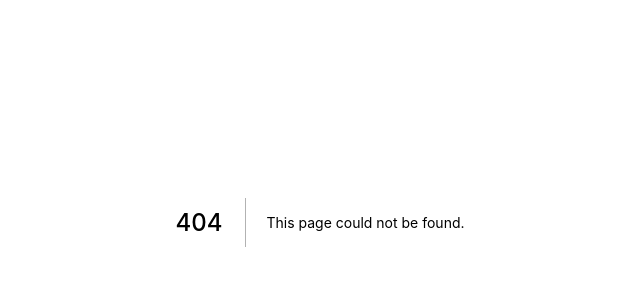
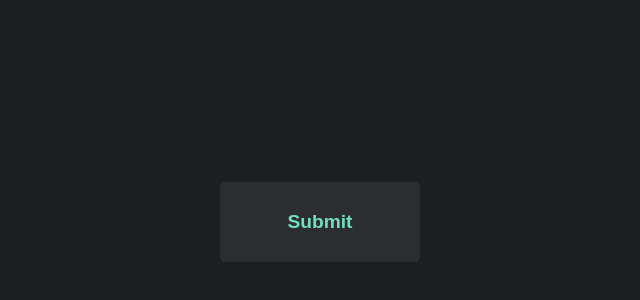
Before and after one commit to rylanzhou/mini-works-v2, a Next.js app: page /Submit-Button in a window 1280 px wide. Before the commit this address had no page. Shown: the part 178-478 px from the top of the page, without its empty margins (320-960 px from the left). Built offline with nearby package versions, Linux system fonts and the light colour scheme.

Commit message:
feat: add submit button page

```diff
--- /dev/null
+++ b/pages/Submit-Button/index.tsx
@@ -0,0 +1,22 @@
+import React, { useState } from 'react';
+import styles from './styles.module.scss';
+
+export default function SubmitButton() {
+  const [isAnimating, setIsAnimating] = useState(false);
+
+  return (
+    <div className="body" style={{ backgroundColor: '#1d1f20' }}>
+      <button
+        className={`${styles.btn} ${isAnimating ? styles.animating : ''}`}
+        onClick={() => setIsAnimating(true)}
+      >
+        Submit
+      </button>
+      <div className={styles.checkmark}>
+        <svg x="0px" y="0px" fill="none" viewBox="0 0 25 30">
+          <path d="M2,19.2C5.9,23.6,9.4,28,9.4,28L23,2" />
+        </svg>
+      </div>
+    </div>
+  );
+}
--- /dev/null
+++ b/pages/Submit-Button/styles.module.scss
@@ -0,0 +1,121 @@
+.btn {
+  position: relative;
+  height: 80px;
+  width: 200px;
+  border-radius: 0.25em;
+  font-weight: bold;
+  font-size: 1.2em;
+  border: none;
+  outline: none;
+  color: #71dfbe;
+  background-color: #2b2d2f;
+  cursor: pointer;
+
+  // Hide the body when animating, only display ::before and ::after
+  &.animating {
+    color: transparent;
+    background-color: transparent;
+    user-select: none;
+    cursor: default;
+    animation: hide 0s calc(0.5s + 2s) forwards; // Delay time is the sum of ::before and ::after animation time
+
+    &::before {
+      opacity: 1;
+      animation: squish 0.5s forwards cubic-bezier(0.25, 1.1, 0.73, 1.38);
+    }
+    &::after {
+      opacity: 1;
+      animation: progress 2s 0.5s forwards;
+    }
+  }
+
+  &::before {
+    content: '';
+    position: absolute;
+    inset: 0;
+    opacity: 0;
+    border-radius: 0.25em;
+    background-color: #2b2d2f;
+  }
+
+  &::after {
+    content: '';
+    position: absolute;
+    inset: 0;
+    left: 50%;
+    right: 50%;
+    top: 45%;
+    bottom: 45%;
+    border-radius: 200px; // large enough to make it round
+    background-color: white;
+    opacity: 0;
+  }
+}
+
+// Initially make the checkmark looks the same as the progress bar, then do the animation
+.btn.animating + .checkmark {
+  display: flex;
+  justify-content: center;
+  align-items: center;
+  width: 0;
+  height: 0;
+  border-radius: 0.25em;
+  background-color: #2b2d2f;
+  animation: change 0.4s calc(0.5s + 2s) forwards;
+
+  svg {
+    width: 25px;
+    stroke: white;
+    stroke-width: 2px;
+    stroke-linecap: round;
+    stroke-linejoin: round;
+    stroke-dashoffset: 41; // the length of the path
+    stroke-dasharray: 41;
+    animation: checkmark 0.2s calc(0.5s + 2s + 0.4s + 0.1s) forwards;
+  }
+}
+
+@keyframes squish {
+  100% {
+    left: -25%;
+    right: -25%;
+    top: 45%;
+    bottom: 45%;
+    border-radius: 200px; // large enough to make it round
+  }
+}
+
+@keyframes progress {
+  100% {
+    left: -25%;
+    right: -25%;
+  }
+}
+
+@keyframes hide {
+  100% {
+    width: 0;
+    height: 0;
+    padding: 0;
+    margin: 0;
+  }
+}
+
+@keyframes change {
+  0% {
+    width: calc(200px * 1.5); // 200px of button width and then stretch 25% to both sides
+    height: calc(80px * 0.1); // 80px of button height and then shrink 45% to both top and bottom
+  }
+  100% {
+    width: 50px;
+    height: 50px;
+    border-radius: 100%;
+    background-color: #71dfbe;
+  }
+}
+
+@keyframes checkmark {
+  100% {
+    stroke-dashoffset: 0;
+  }
+}
--- a/pages/index.tsx
+++ b/pages/index.tsx
@@ -48,6 +48,7 @@ const links = [
   'Prettier-Logo',
   'Responsive-Hover',
   'Rotate-Text',
+  'Submit-Button',
   'Switch',
   'Text-Focus-Effect',
   'TikTok-Logo',
```
